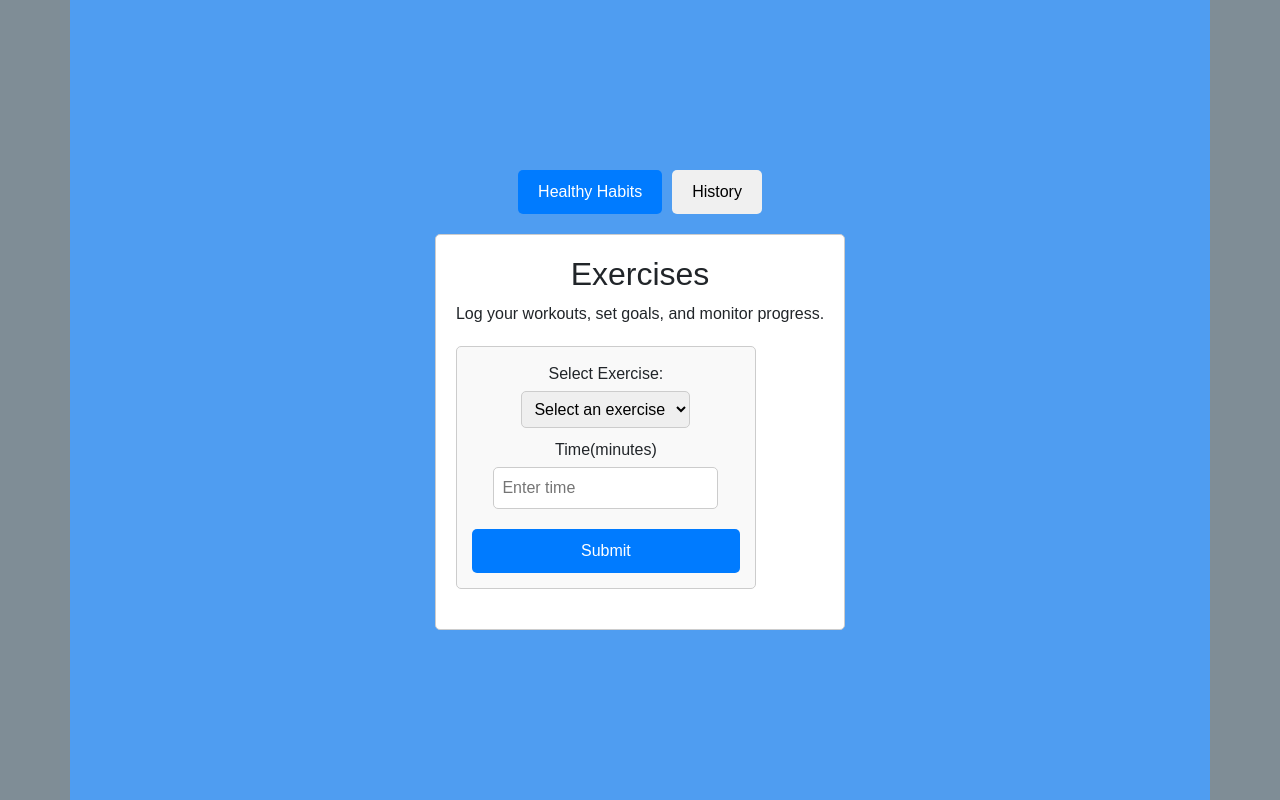
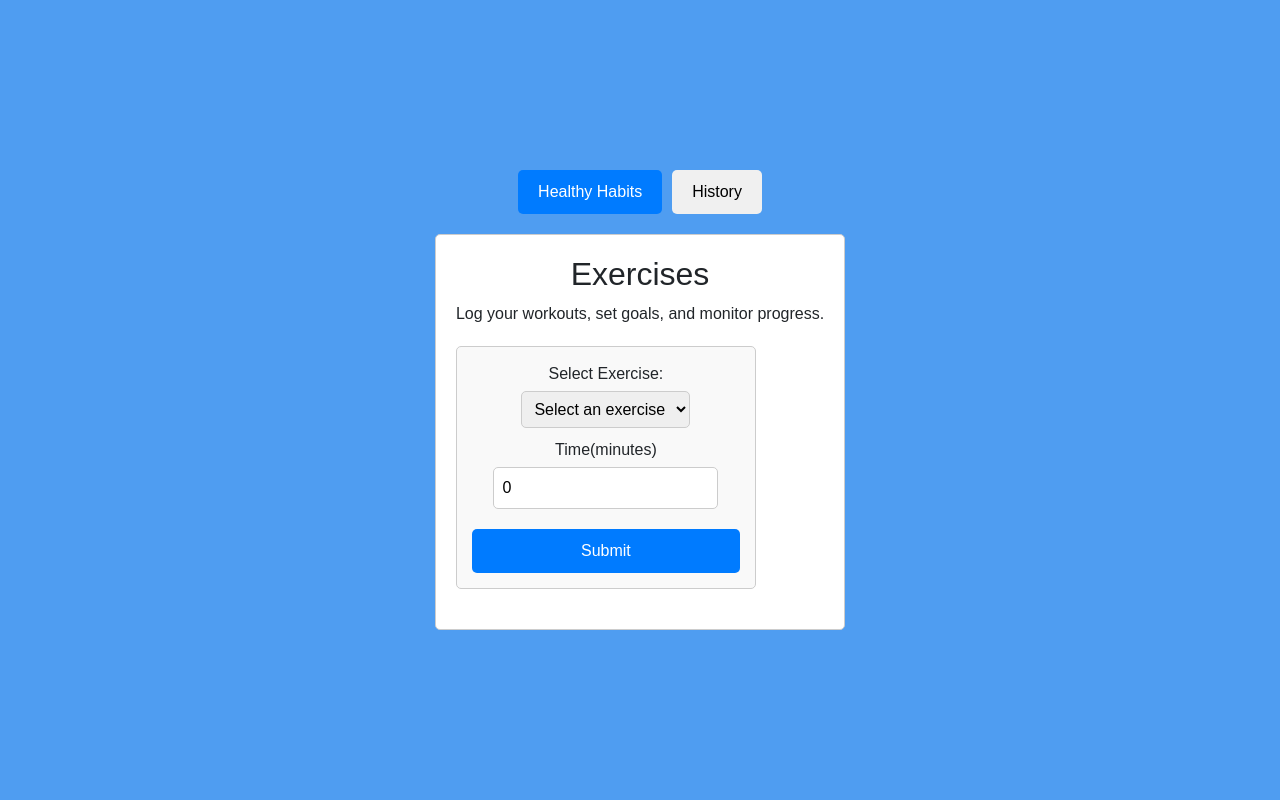
Before and after one commit to RichardRiveraRoman/scratch-project, a React (Vite) app: page /habitsTracker in a window 1280 px wide. Built offline with nearby package versions, Linux system fonts and the light colour scheme.

Commit message:
Modified minutes to be a number

```diff
--- a/src/components/card.jsx
+++ b/src/components/card.jsx
@@ -4,8 +4,8 @@ import '../styles/card.css';
 //create a functional component UserEntries
 export default function UserEntries() {
   //set up state with empty strings
-  const [exercise, setExercise] = useState('');
-  const [time, setTime] = useState('');
+  const [exercise, setExercise] = useState(''); //useRef
+  const [time, setTime] = useState(0);
   //array of exercise options to iterate through
   const exercises = [
     'Running',
@@ -51,7 +51,7 @@ export default function UserEntries() {
           <input
             type='number'
             value={time}
-            onChange={(e) => setTime(e.target.value)}
+            onChange={(e) => setTime(Number(e.target.value))}
             placeholder='Enter time'
             required
           />
--- a/src/styles/habitsTracker.css
+++ b/src/styles/habitsTracker.css
@@ -1,13 +1,14 @@
-html,
+/* html,
 body {
   margin: 0;
   padding: 0;
   width: 100%;
   height: 100%;
   background-color: #4f9df1;
-}
+} */
 
 #root {
+  background-color: #4f9df1;
   min-height: 100vh;
   width: 100%; /* Ensure full width */
   margin: 0;
```
